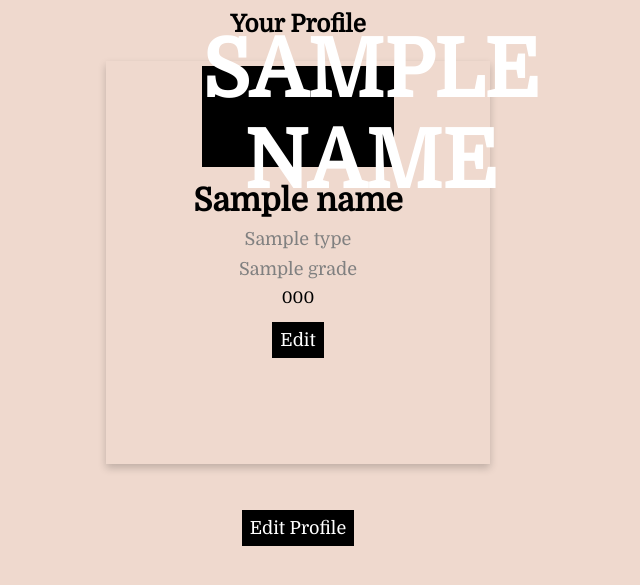
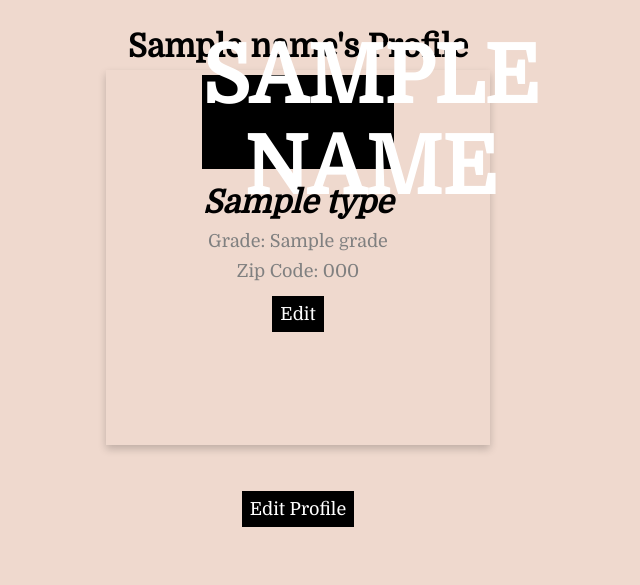
Before and after one commit to swalsh15/volun-tutor, a Python web app: template templates/profile.html in a window 1280 px wide. Shown: the part 137-722 px from the top of the page, without its empty margins (342-982 px from the left). Run offline with Jinja, Linux system fonts and the light colour scheme; the template is opened without the code that fills it: most values are stand-ins (such as "Sample title", 1, 10 or a date in 2020).

Commit message:
Added more to the view profile page

```diff
--- a/static/themes/profile.css
+++ b/static/themes/profile.css
@@ -74,6 +74,10 @@ body{
 }
 
 .title {
+font-style: italic;
+font-weight: bold;
+}
+p{
 color: grey;
 font-size: 18px;
 }
@@ -124,3 +128,11 @@ button:hover, a:hover {
   flex-direction: column;
   width: 60%;
 }
+
+h1{
+  text-align: center;
+
+}
+span{
+  color: white;
+}
--- a/templates/profile.html
+++ b/templates/profile.html
@@ -36,19 +36,17 @@
 <br>
 <h2>Type: {{type}} </h2> -->
 
-
-<h2 style="text-align:center">Your Profile</h2>
 <br>
+<h1>{{name}}'s Profile</h1>
 <div class="card">
   <!-- <img src="/w3images/team2.jpg" alt="John" style="width:100%"> -->
   <div class = "profile_pic">
     <h3 class = "first_letter">{{name[0].upper()}}</h3>
   </div>
   <div class = "profile_description">
-  <h1>{{name}}</h1>
-  <p class="title">{{type}} </p>
-  <p class="title">{{grade}} </p>
-  <p>{{zipcode}} </p>
+  <h1 class="title">{{type}} </h1>
+  <p>Grade: {{grade}} </p>
+  <p>Zip Code: {{zipcode}} </p>
 
   <!-- <div style="margin: 24px 0;">
     <a href="#"><i class="fa fa-dribbble"></i></a>
```
Also changed, not shown: static/themes/index.css (+6 -1 lines), static/themes/template.css (added). Lines whose indentation alone changed are shown as unchanged.
